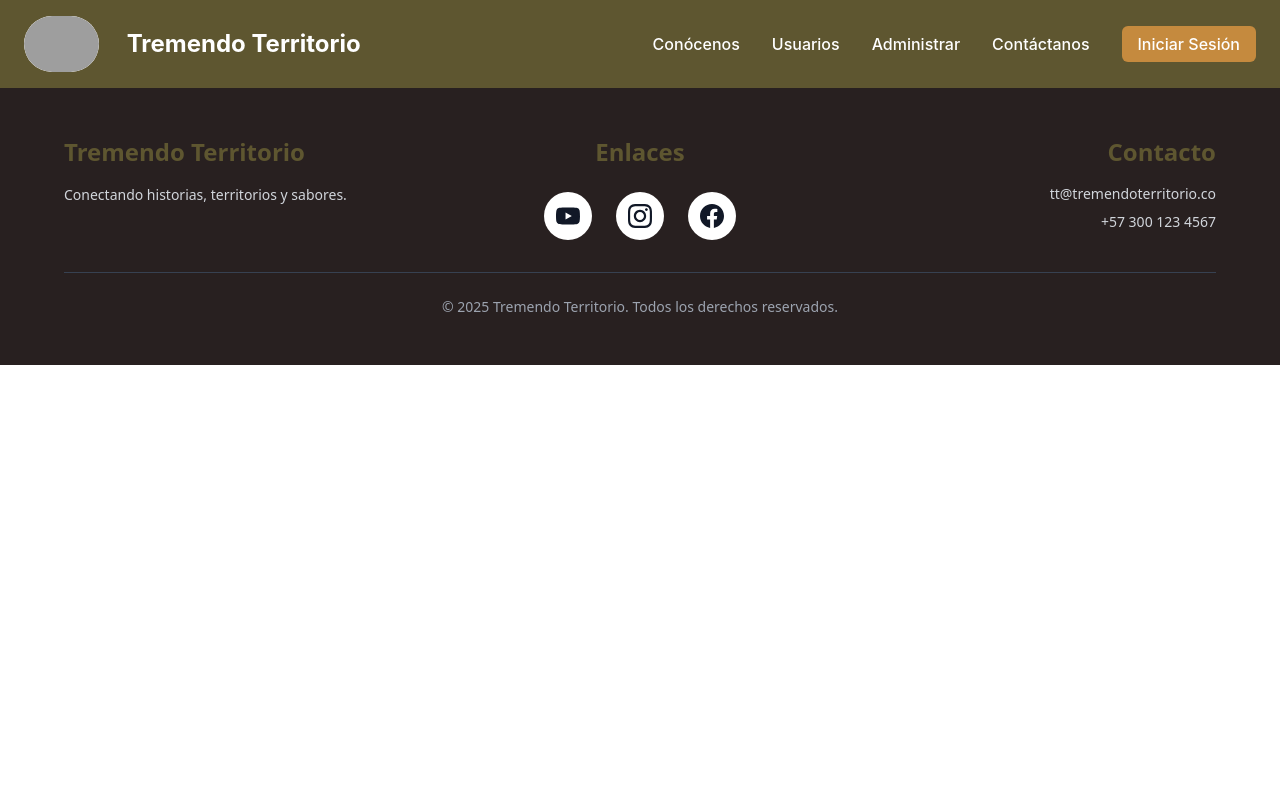
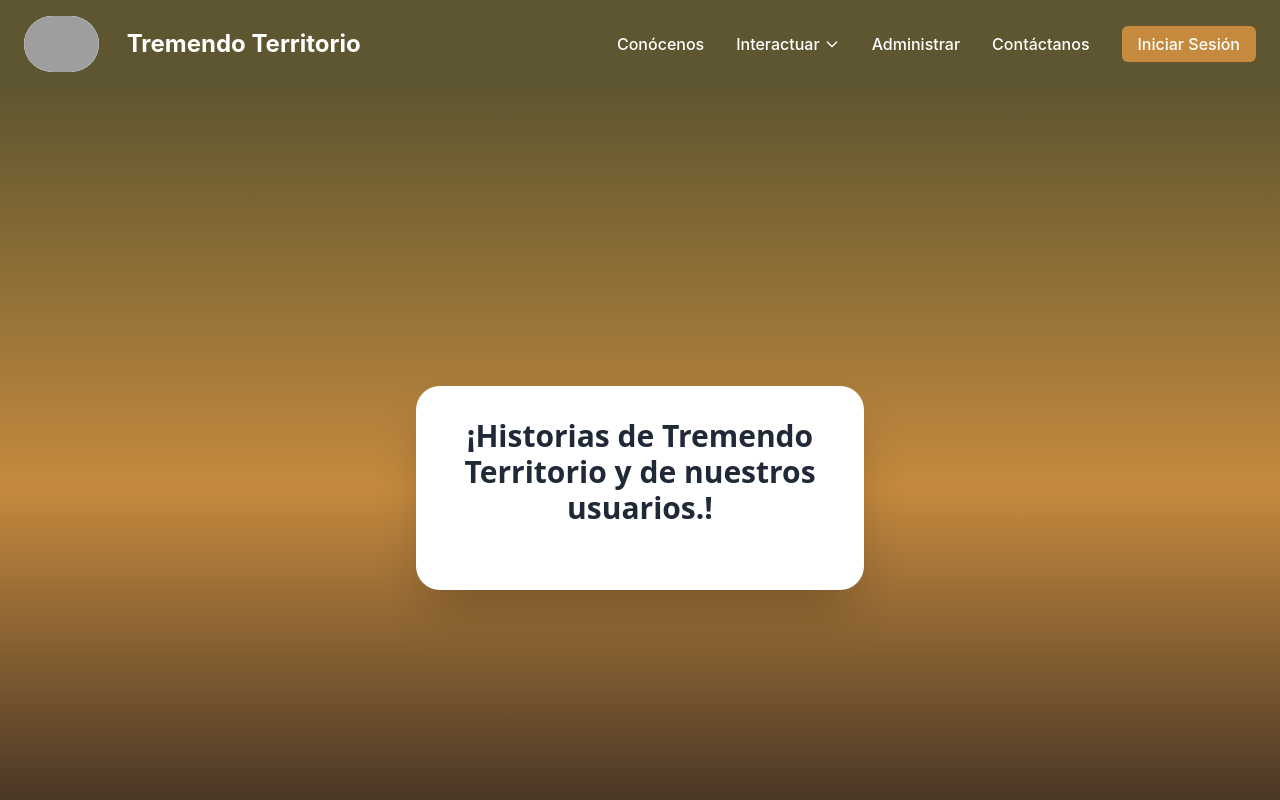
Before and after one commit to JhoamSebastianMunoz/frontend-tremendo-territorio, a React (Vite) app: page /stories in a window 1280 px wide. Shown: the top 800 px of the page. Built offline with nearby package versions, Linux system fonts and the light colour scheme; grey boxes are pictures that could not be loaded.

Commit message:
Modifying header options

```diff
--- a/src/components/Pages/Home/UsersSection/UsersSection.jsx
+++ b/src/components/Pages/Home/UsersSection/UsersSection.jsx
@@ -31,7 +31,7 @@ export const UsersSection = () => {
                         title={'Guardián de la Tierra'}
                         paragraph1={'Dedica su vida crear productos cultivados de manera sostenible y auténtica.'}
                         paragraph2={'Un Productor Agrícola de más de 300 cultiva productos desde hace más de 15 años. Conocimientos del campo son su visión de futuro. Que su grano de frijol, de manza esta libre de químicos de síntesis y ha logrado por dignificar el trabajo agrícola. Con su familia vive todo como en sus tradiciones, buscando alternativas novedosas donde las nuevas técnicas incluidas en él tiempo agricola. Es si carea del territorio, buscando siempre historia y dignidad.'}
-                        button={'Soy Campesino'} onClick={goToFarmsView}
+                        button={'Soy Agricultor'} onClick={goToFarmsView}
                     />
 
                     {/* Tarjeta 2: El Sabio del Sabor Rural*/}
--- a/src/components/Pages/Users/Users.jsx
+++ b/src/components/Pages/Stories/Stories.jsx
@@ -1,6 +1,6 @@
 import React from 'react';
 
-export const Users = () => {
+export const Stories = () => {
   return (
     <div className="min-h-screen bg-gradient-to-b from-primary-first via-primary-second to-primary-third flex flex-col">
       <div className="flex-1 flex items-center justify-center px-6 py-8">
@@ -8,7 +8,7 @@ export const Users = () => {
           <div className="p-8">
             {/* Encabezado */}
             <div className="text-center mb-8">
-                <h2 className="text-3xl font-bold text-gray-800 mb-2">¡Yo soy Usuarios!</h2>
+                <h2 className="text-3xl font-bold text-gray-800 mb-2">¡Historias de Tremendo Territorio y de nuestros usuarios.!</h2>
             </div>
           </div>
         </div>
--- a/src/components/Shared/Header/Header.jsx
+++ b/src/components/Shared/Header/Header.jsx
@@ -1,7 +1,7 @@
 import React, { useState } from 'react';
 import { Routes, Route, Link } from 'react-router-dom';
 import { Home } from '../../Pages/Home/Home';
-import { Users } from '../../Pages/Users/Users';
+import { Stories } from '../../Pages/Stories/Stories';
 import { Admin } from '../../Pages/Admin/Admin';
 import { ContactUs } from '../../Pages/ContactUs/ContactUs';
 import  { LoginScreen } from '../../Pages/LoginScreen/LoginScreen';
@@ -15,8 +15,12 @@ export const Header = () => {
 
     if (isLoading) return <p className="text-white">Cargando logo...</p>;
     if (error) return <p className="text-red-500">Error al cargar logo</p>;
+
     //-------------------------------------------
     const [isMenuOpen, setIsMenuOpen] = useState(false);
+    const [isInteractDropdownOpen, setIsInteractDropdownOpen] = useState(false);
+    const [isMobileInteractDropdownOpen, setIsMobileInteractDropdownOpen] = useState(false);
+
     return (
     <div>
       {/* Header */}
@@ -34,7 +38,7 @@ export const Header = () => {
             <h2 className="text-2xl font-bold text-white p-3 font-primary-brand">Tremendo Territorio</h2>
             </div>
 
-          {/* Navegación */}
+          {/* Navegación Desktop */}
             <nav className="hidden md:block">
             <ul className="flex items-center space-x-8">
                 <li>
@@ -45,14 +49,56 @@ export const Header = () => {
                     Conócenos
                 </Link>
                 </li>
-                <li>
+
+                {/* Dropdown para Interactuar - Desktop */}
+                <li className="relative">
+                <div className="relative">
+                    <button
+                    className="text-white hover:text-primary-fifth transition-colors duration-200 font-medium font-primary-brand flex items-center"
+                    onClick={() => setIsInteractDropdownOpen(!isInteractDropdownOpen)}
+                    >
+                    Interactuar
+                    <svg
+                        className={`w-4 h-4 ml-1 transition-transform duration-200 ${isInteractDropdownOpen ? 'rotate-180' : ''}`}
+                        fill="none"
+                        stroke="currentColor"
+                        viewBox="0 0 24 24"
+                    >
+                        <path strokeLinecap="round" strokeLinejoin="round" strokeWidth={2} d="M19 9l-7 7-7-7" />
+                    </svg>
+                    </button>
+
+                    {/* Dropdown Menu - Desktop */}
+                    {isInteractDropdownOpen && (
+                    <div className="absolute top-full left-0 mt-2 w-48 bg-white rounded-md shadow-lg border border-gray-200 z-50">
+                        <div className="py-1">
                         <Link
-                    to='/users'
-                    className="text-white hover:text-primary-fifth transition-colors duration-200 font-medium font-primary-brand"
+                            to="/farmsView"
+                            className="block px-4 py-2 text-gray-800 hover:bg-primary-fifth hover:text-white transition-colors duration-200 font-medium font-primary-brand"
+                            onClick={() => setIsInteractDropdownOpen(false)}
                         >
-                    Usuarios
+                            Agricultor
                         </Link>
+                        <Link
+                            to="/loginScreen"
+                            className="block px-4 py-2 text-gray-800 hover:bg-primary-fifth hover:text-white transition-colors duration-200 font-medium font-primary-brand"
+                            onClick={() => setIsInteractDropdownOpen(false)}
+                        >
+                            Restaurante
+                        </Link>
+                        <Link
+                            to="/stories"
+                            className="block px-4 py-2 text-gray-800 hover:bg-primary-fifth hover:text-white transition-colors duration-200 font-medium font-primary-brand"
+                            onClick={() => setIsInteractDropdownOpen(false)}
+                        >
+                            Consumidor
+                        </Link>
+                        </div>
+                    </div>
+                    )}
+                </div>
                 </li>
+
                 <li>
                 <Link
                     to='/admin'
@@ -80,11 +126,11 @@ export const Header = () => {
             </ul>
             </nav>
 
-{/* Menú móvil - BOTÓN ACTUALIZADO */}
+            {/* Menú móvil - BOTÓN */}
             <div className="md:hidden">
             <button
                 className="text-white hover:text-primary-fifth"
-                onClick={() => setIsMenuOpen(!isMenuOpen)} // AGREGAR ESTA LÍNEA
+                onClick={() => setIsMenuOpen(!isMenuOpen)}
             >
                 <svg className="w-6 h-6" fill="none" stroke="currentColor" viewBox="0 0 24 24">
                 <path strokeLinecap="round" strokeLinejoin="round" strokeWidth={2} d="M4 6h16M4 12h16M4 18h16" />
@@ -93,7 +139,7 @@ export const Header = () => {
             </div>
         </div>
 
-        {/*  MENÚ MÓVIL DESPLEGABLE */}
+        {/* MENÚ MÓVIL DESPLEGABLE */}
         {isMenuOpen && (
             <div className="md:hidden mt-4 border-t border-primary-first pt-4">
             <nav>
@@ -107,15 +153,61 @@ export const Header = () => {
                     Conócenos
                     </Link>
                 </li>
+
+                {/* Dropdown para Interactuar - Mobile */}
                 <li>
+                    <button
+                    className="w-full text-left px-4 py-2 text-white hover:text-primary-fifth hover:bg-primary-second rounded transition-colors duration-200 font-medium font-primary-brand flex items-center justify-between"
+                    onClick={() => setIsMobileInteractDropdownOpen(!isMobileInteractDropdownOpen)}
+                    >
+                    Interactuar
+                    <svg
+                        className={`w-4 h-4 transition-transform duration-200 ${isMobileInteractDropdownOpen ? 'rotate-180' : ''}`}
+                        fill="none"
+                        stroke="currentColor"
+                        viewBox="0 0 24 24"
+                    >
+                        <path strokeLinecap="round" strokeLinejoin="round" strokeWidth={2} d="M19 9l-7 7-7-7" />
+                    </svg>
+                    </button>
+
+                    {/* Submenu Mobile */}
+                    {isMobileInteractDropdownOpen && (
+                    <div className="ml-4 mt-2 space-y-1">
                         <Link
-                    to="/users"
+                        to="/farmsView"
                         className="block px-4 py-2 text-white hover:text-primary-fifth hover:bg-primary-second rounded transition-colors duration-200 font-medium font-primary-brand"
-                    onClick={() => setIsMenuOpen(false)}
+                        onClick={() => {
+                            setIsMenuOpen(false);
+                            setIsMobileInteractDropdownOpen(false);
+                        }}
                         >
-                    Usuarios
+                        Agricultor
                         </Link>
+                        <Link
+                        to="/loginScreen"
+                        className="block px-4 py-2 text-white hover:text-primary-fifth hover:bg-primary-second rounded transition-colors duration-200 font-medium font-primary-brand"
+                        onClick={() => {
+                            setIsMenuOpen(false);
+                            setIsMobileInteractDropdownOpen(false);
+                        }}
+                        >
+                        Restaurante
+                        </Link>
+                        <Link
+                        to="/stories"
+                        className="block px-4 py-2 text-white hover:text-primary-fifth hover:bg-primary-second rounded transition-colors duration-200 font-medium font-primary-brand"
+                        onClick={() => {
+                            setIsMenuOpen(false);
+                            setIsMobileInteractDropdownOpen(false);
+                        }}
+                        >
+                        Consumidor
+                        </Link>
+                    </div>
+                    )}
                 </li>
+
                 <li>
                     <Link
                     to="/admin"
@@ -136,7 +228,6 @@ export const Header = () => {
                 </li>
                 <li>
                     <Link
-                    button
                     to="/loginScreen"
                     className="block px-4 py-2 bg-primary-second hover:bg-primary-sixth rounded transition-colors duration-200 font-medium text-white font-primary-brand"
                     onClick={() => setIsMenuOpen(false)}
@@ -153,7 +244,7 @@ export const Header = () => {
       {/* Rutas */}
         <Routes>
         <Route path='/' element={<Home/>} />
-        <Route path='/users' element={<Users/>} />
+        <Route path='/stories' element={<Stories/>} />
         <Route path='/admin' element={<Admin/>} />
         <Route path='/contactUs' element={<ContactUs/>} />
         <Route path='/loginScreen' element={<LoginScreen/>} />
```
Lines whose indentation alone changed are shown as unchanged.
